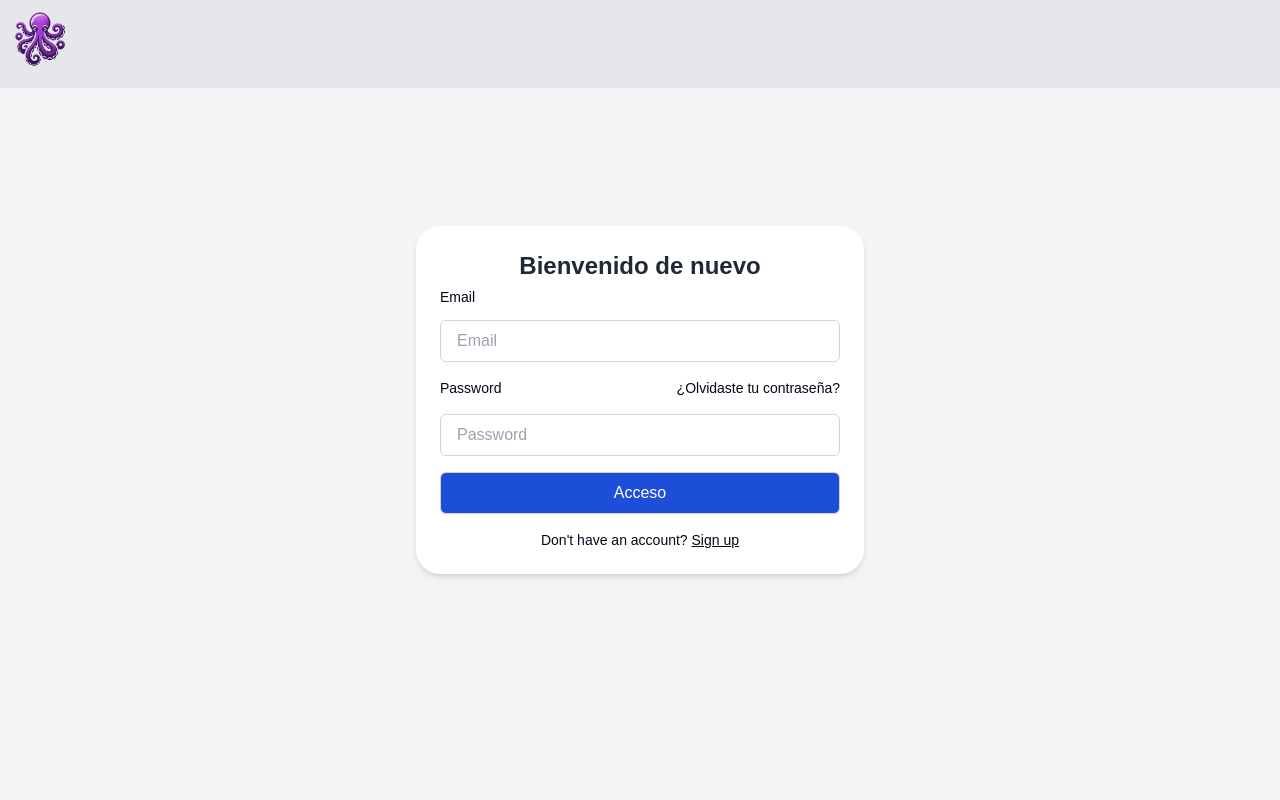
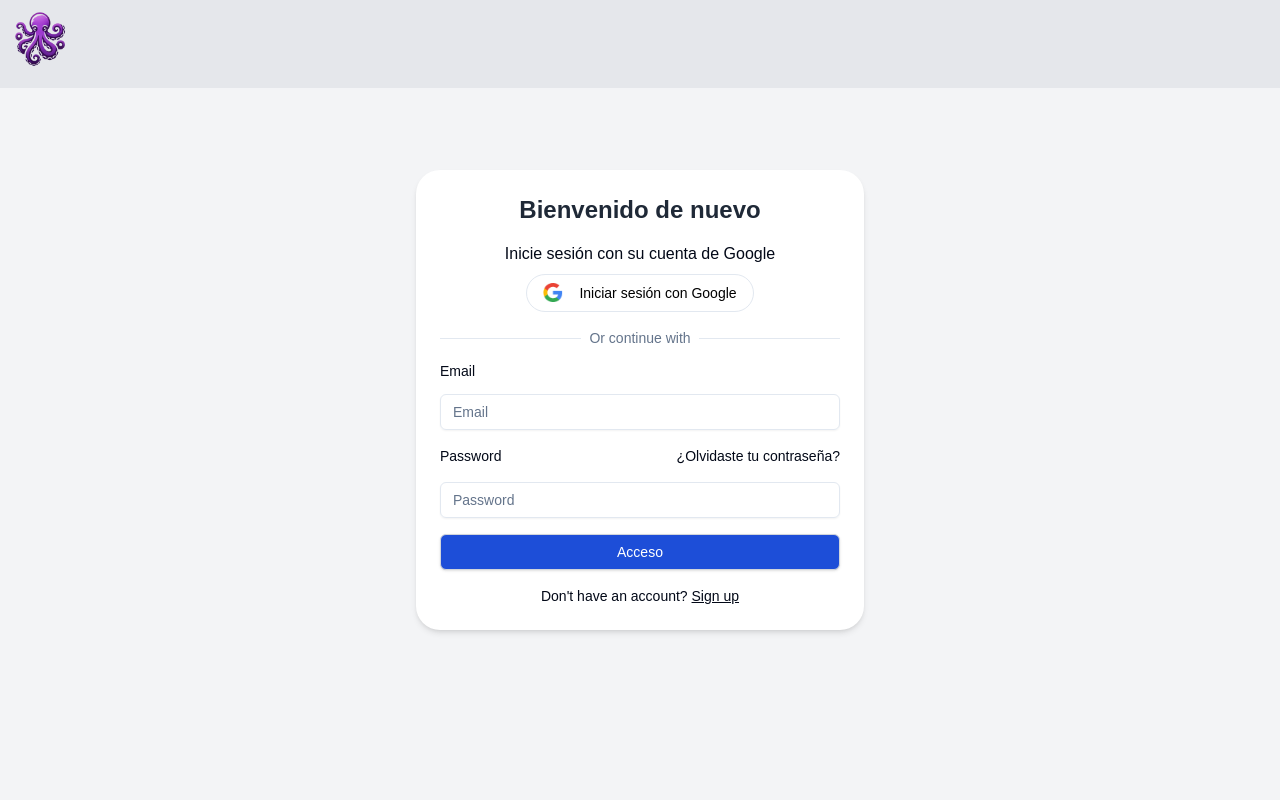
Before and after one commit to gfrassetti/citadelapp, a Next.js app: page /login in a window 1280 px wide. Shown: the top 800 px of the page. Built offline with nearby package versions, Linux system fonts and the light colour scheme; no server answers.

Commit message:
reset pass fixed

```diff
--- a/src/app/login/page.js
+++ b/src/app/login/page.js
@@ -8,39 +8,40 @@ import {
   signInWithPopup,
   signInWithEmailAndPassword,
   onAuthStateChanged,
-  sendPasswordResetEmail,
   setPersistence,
   browserSessionPersistence,
-} from "firebase/auth";
+} from "@/lib/db/db";
 import { doc, setDoc, getDoc } from "firebase/firestore";
-import { auth, googleProvider, db } from "../../lib/db/db.js";
+import { auth, googleProvider, db } from "@/lib/db/db";
 import Image from "next/image";
 import { useEffect, useState } from "react";
 import { useRouter } from "next/navigation";
 import { Label } from "@/components/ui/label";
 import Loader from "@/components/Loader";
 import { Alert, AlertDescription, AlertTitle } from "@/components/ui/alert";
+import { Input } from "@/components/ui/input";
+import { Button } from "@/components/ui/button";
+import ResetPasswordForm from "@/components/ResetPasswordForm";
 import { CheckCircle2 } from "lucide-react";
 
 const schema = z.object({
   email: z.string().email("Email inválido").optional(),
   password: z.string().min(6, "Debe tener al menos 6 caracteres").optional(),
-  emailReset: z.string().email("Email inválido").optional(),
 });
 
 export default function LoginForm() {
   const [isResetPassword, setIsResetPassword] = useState(false);
   const router = useRouter();
   const { theme } = useTheme();
-  const [showSuccess, setShowSuccess] = useState(false);
+  const [showRegisterSuccess, setShowRegisterSuccess] = useState(false);
+  const [showResetSuccess, setShowResetSuccess] = useState(false);
+  const [error, setError] = useState("");
   const [loading, setLoading] = useState(true);
-  const [error, setError] = useState("");
 
   const {
     register,
     handleSubmit,
     formState: { errors },
-    reset,
   } = useForm({ resolver: zodResolver(schema) });
 
   useEffect(() => {
@@ -59,9 +60,14 @@ export default function LoginForm() {
 
   useEffect(() => {
     if (localStorage.getItem("registerSuccess") === "true") {
-      setShowSuccess(true);
-      setTimeout(() => setShowSuccess(false), 3000);
+      setShowRegisterSuccess(true);
+      setTimeout(() => setShowRegisterSuccess(false), 3000);
       localStorage.removeItem("registerSuccess");
+    }
+    if (localStorage.getItem("resetSuccess") === "true") {
+      setShowResetSuccess(true);
+      setTimeout(() => setShowResetSuccess(false), 3000);
+      localStorage.removeItem("resetSuccess");
     }
   }, []);
 
@@ -72,21 +78,6 @@ export default function LoginForm() {
       router.push("/dashboard");
     } catch {
       setError("Credenciales inválidas. Intenta nuevamente.");
-      setLoading(false);
-    }
-  };
-
-  const handleResetPassword = async (data) => {
-    console.log("reset ejecutado con:", data.emailReset);
-    setLoading(true);
-    setError("");
-    try {
-      await sendPasswordResetEmail(auth, data.emailReset);
-      setShowSuccess(true);
-      reset();
-    } catch (error) {
-      setError("No se pudo enviar el correo. ¿El email está registrado?");
-    } finally {
       setLoading(false);
     }
   };
@@ -124,46 +115,60 @@ export default function LoginForm() {
           {isResetPassword ? "Recuperar contraseña" : "Bienvenido de nuevo"}
         </h2>
 
-        {showSuccess && (
+        {isResetPassword ? (
+          <ResetPasswordForm onBack={() => setIsResetPassword(false)} />
+        ) : (
+          <>
+            {showRegisterSuccess && (
+              <Alert variant="success" className="mb-4">
+                <CheckCircle2 className="h-5 w-5 text-green-500" />
+                <AlertTitle>Registro exitoso</AlertTitle>
+                <AlertDescription>Ahora puedes iniciar sesión.</AlertDescription>
+              </Alert>
+            )}
+            {showResetSuccess && (
               <Alert variant="success" className="mb-4">
                 <CheckCircle2 className="h-5 w-5 text-green-500" />
                 <AlertTitle>Email enviado</AlertTitle>
                 <AlertDescription>Revisa tu bandeja de entrada para restablecer tu contraseña.</AlertDescription>
               </Alert>
             )}
-
             {error && (
               <Alert variant="destructive" className="mb-4">
                 <AlertTitle>Error</AlertTitle>
                 <AlertDescription>{error}</AlertDescription>
               </Alert>
             )}
+            <span className="py-2 block">Inicie sesión con su cuenta de Google</span>
+            <button
+              type="button"
+              onClick={handleGoogleSignIn}
+              className="rounded-full mx-auto px-4 py-2 text-sm font-normal text-black border solid flex hover:bg-gray-300 transition-colors ease-in-out duration-150"
+            >
+              <Image src="/assets/google-logo.png" alt="Google" width={20} height={20} className="mr-4" />
+              Iniciar sesión con Google
+            </button>
 
-        {isResetPassword ? (
-          <form onSubmit={handleSubmit(handleResetPassword)} className="flex flex-col gap-4">
-            <Label htmlFor="emailReset">Ingrese su email para restablecer contraseña</Label>
-            <input {...register("emailReset")} placeholder="Email" className="input w-full px-4 py-2 border border-gray-300 rounded-md focus:outline-none focus:ring-2 focus:ring-blue-500" />
-            {errors.emailReset && <p className="text-red-500 text-sm">{errors.emailReset.message}</p>}
-            <button type="submit" className="btn">Enviar</button>
-            <button type="button" onClick={() => setIsResetPassword(false)} className="text-sm text-blue-500 hover:underline">Volver al login</button>
-          </form>
-        ) : (
+            <div className="relative text-center text-sm after:absolute after:inset-0 after:top-1/2 after:z-0 after:flex after:items-center after:border-t after:border-border py-4">
+              <span className="relative z-10 bg-background px-2 text-muted-foreground bg-white">Or continue with</span>
+            </div>
+
             <form onSubmit={handleSubmit(onSubmit)} className="flex flex-col text-left gap-4">
               <Label>Email</Label>
-            <input {...register("email")} placeholder="Email" className="input w-full px-4 py-2 border border-gray-300 rounded-md focus:outline-none focus:ring-2 focus:ring-blue-500" />
+              <Input {...register("email")} placeholder="Email" />
               {errors.email && <p className="text-red-500 text-sm">{errors.email.message}</p>}
               <div className="flex items-center">
                 <Label>Password</Label>
                 <button type="button" onClick={() => setIsResetPassword(true)} className="ml-auto text-sm underline-offset-2 hover:underline">¿Olvidaste tu contraseña?</button>
               </div>
-            <input {...register("password")} type="password" placeholder="Password" className="w-full px-4 py-2 border border-gray-300 rounded-md focus:outline-none focus:ring-2 focus:ring-blue-500" />
+              <Input {...register("password")} type="password" placeholder="Password" />
               {errors.password && <p className="text-red-500 text-sm">{errors.password.message}</p>}
-            <button type="submit" className="btn">Acceso</button>
-            {error && <p className="text-red-500">{error}</p>}
+              <Button type="submit" className="btn">Acceso</Button>
               <div className="text-sm text-center">
                 Don&apos;t have an account? <a href="/register" className="underline hover:text-blue-600">Sign up</a>
               </div>
             </form>
+          </>
         )}
       </div>
     </div>
--- /dev/null
+++ b/src/components/ResetPasswordForm.jsx
@@ -0,0 +1,72 @@
+"use client";
+
+import { useState } from "react";
+import { Label } from "@/components/ui/label";
+import { Input } from "@/components/ui/input";
+import { Button } from "@/components/ui/button";
+import { Alert, AlertTitle, AlertDescription } from "@/components/ui/alert";
+import { CheckCircle2 } from "lucide-react";
+import { auth, sendPasswordResetEmail } from "@/lib/db/db";
+
+export default function ResetPasswordForm({ onBack }) {
+  const [resetEmail, setResetEmail] = useState("");
+  const [error, setError] = useState("");
+  const [showSuccess, setShowSuccess] = useState(false);
+
+  const handleResetPassword = async () => {
+    if (!resetEmail) {
+      setError("Ingresá un email válido.");
+      return;
+    }
+
+    try {
+      await sendPasswordResetEmail(auth, resetEmail);
+      setError("");
+      setResetEmail("");
+      setShowSuccess(true);
+      localStorage.setItem("resetSuccess", "true");
+      setTimeout(() => {
+        onBack();
+      }, 1500);
+    } catch (error) {
+      setError("No se pudo enviar el correo. ¿El email está registrado?");
+    }
+  };
+
+  return (
+    <>
+      {showSuccess && (
+        <Alert variant="success" className="mb-4">
+          <CheckCircle2 className="h-5 w-5 text-green-500" />
+          <AlertTitle>Email enviado</AlertTitle>
+          <AlertDescription>Revisa tu bandeja de entrada para restablecer tu contraseña.</AlertDescription>
+        </Alert>
+      )}
+      {error && (
+        <Alert variant="destructive" className="mb-4">
+          <AlertTitle>Error</AlertTitle>
+          <AlertDescription>{error}</AlertDescription>
+        </Alert>
+      )}
+
+      <div className="flex flex-col gap-4">
+        <Label htmlFor="reset-email">Ingrese su email para restablecer contraseña</Label>
+        <Input
+          id="reset-email"
+          type="email"
+          value={resetEmail}
+          onChange={(e) => setResetEmail(e.target.value)}
+          placeholder="Email"
+        />
+        <Button className="btn" onClick={handleResetPassword}>Enviar</Button>
+        <Button
+          variant="link"
+          className="text-xs text-blue-800 hover:underline"
+          onClick={onBack}
+        >
+          Volver al login
+        </Button>
+      </div>
+    </>
+  );
+}
--- a/src/lib/db/db.js
+++ b/src/lib/db/db.js
@@ -1,5 +1,15 @@
 import { initializeApp } from "firebase/app";
-import { getAuth, GoogleAuthProvider, setPersistence, browserLocalPersistence } from "firebase/auth";
+import {
+  getAuth,
+  GoogleAuthProvider,
+  setPersistence,
+  browserSessionPersistence,
+  browserLocalPersistence,
+  signInWithPopup,
+  signInWithEmailAndPassword,
+  onAuthStateChanged,
+  sendPasswordResetEmail,
+} from "firebase/auth";
 import { getFirestore } from "firebase/firestore";
 import { getStorage } from "firebase/storage";
 
@@ -15,10 +25,15 @@ const firebaseConfig = {
 const app = initializeApp(firebaseConfig);
 export const auth = getAuth(app);
 export const db = getFirestore(app);
-export const storage = getStorage(app); // Exportar storage aquí
+export const storage = getStorage(app);
 export const googleProvider = new GoogleAuthProvider();
 
-// Configurar persistencia de sesión
-setPersistence(auth, browserLocalPersistence)
-  .then(() => console.log("✅ Persistencia configurada en localStorage"))
-  .catch((error) => console.error("❌ Error en persistencia:", error));
+export {
+  signInWithPopup,
+  signInWithEmailAndPassword,
+  onAuthStateChanged,
+  sendPasswordResetEmail,
+  setPersistence,
+  browserSessionPersistence,
+  browserLocalPersistence,
+};
```
Lines whose indentation alone changed are shown as unchanged.
